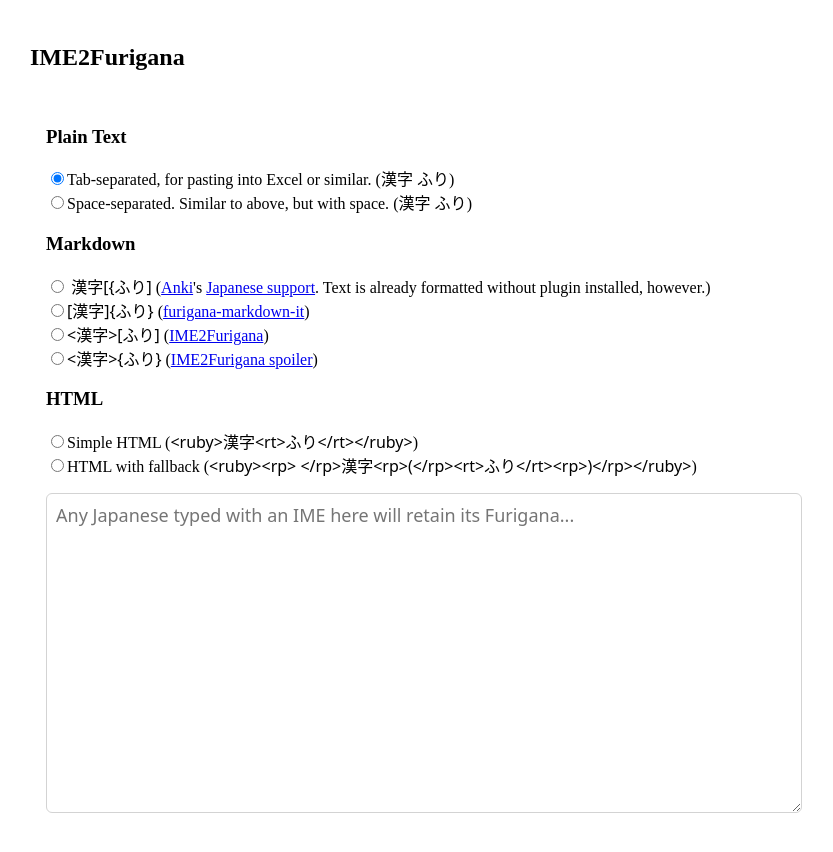
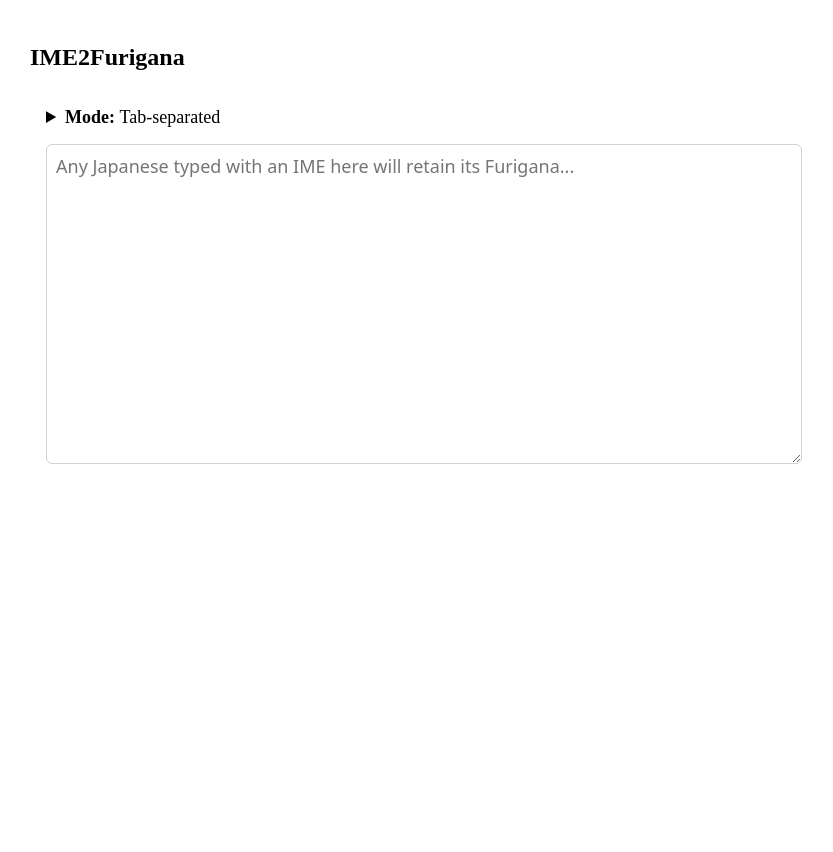
Before and after one commit to patarapolw/jptools, a Vue app: page / in a window 1280 px wide. Shown: the top 852 px of the page, without its empty margins (226-1059 px from the left). After the commit the page ends 800 px from the top, so only its background shows below. Built offline with nearby package versions, Linux system fonts and the light colour scheme.

Commit message:
use collapse

```diff
--- a/index.html
+++ b/index.html
@@ -5,8 +5,8 @@
   <meta charset="UTF-8" />
   <link rel="icon" href="/favicon.ico" />
   <meta name="viewport" content="width=device-width, initial-scale=1.0" />
-  <title>polv's jptools</title>
-  <meta property="og:description" content="Various tools for Japanese language learning.">
+  <title>polv's JPTools</title>
+  <meta property="og:description" content="Various tools for Japanese language">
 </head>
 
 <body>
--- a/src/components/IMEFurigana.vue
+++ b/src/components/IMEFurigana.vue
@@ -1,31 +1,52 @@
 <script lang="ts" setup>
 import { ref } from 'vue'
-import IMEFuriganaSelect, { MakeRubyFunc } from './IMEFuriganaSelect.vue'
+import IMEFuriganaSelect, { FuriganaOption } from './IMEFuriganaSelect.vue'
 
 const furiFuncs: {
   [cat: string]: {
-    [key: string]: MakeRubyFunc | null
+    [key: string]: FuriganaOption
   }
 } = {
   'Plain Text': {
-    tab: null,
-    space: null
+    tab: {
+      name: 'Tab-separated'
+    },
+    space: {
+      name: 'Space-separated'
+    }
   },
   Markdown: {
-    anki: (base, ruby) => ` ${base}[{${ruby}]`,
-    furiganaMarkdownIt: (base, ruby) => `[${base}]{${ruby}}`,
-    imeToFurigana: (base, ruby) => `<${base}>[${ruby}]`,
-    imeToFuriganaSpoiler: (base, ruby) => `<${base}>{${ruby}}`
+    anki: {
+      name: 'Anki Japanese Support',
+      fn: (base, ruby) => ` ${base}[{${ruby}]`
+    },
+    furiganaMarkdownIt: {
+      name: 'furigana-markdown-it',
+      fn: (base, ruby) => `[${base}]{${ruby}}`
+    },
+    imeToFurigana: {
+      name: 'IME2Furigana',
+      fn: (base, ruby) => `<${base}>[${ruby}]`
+    },
+    imeToFuriganaSpoiler: {
+      name: 'IME2Furigana spoiler',
+      fn: (base, ruby) => `<${base}>{${ruby}}`
+    }
   },
   HTML: {
-    htmlSimple: (base, ruby) => `<ruby>${base}<rt>${ruby}</rt></ruby>`,
-    htmlFallback: (base, ruby) =>
+    htmlSimple: {
+      name: 'Simple HTML',
+      fn: (base, ruby) => `<ruby>${base}<rt>${ruby}</rt></ruby>`
+    },
+    htmlFallback: {
+      name: 'HTML with fallback',
+      fn: (base, ruby) =>
         `<ruby><rp> </rp>${base}<rp>(</rp><rt>${ruby}</rt><rp>)</rp></ruby>`
     }
   }
+}
 
-const furiType = ref('tab')
-const furiFunc = ref<MakeRubyFunc | null>(furiFuncs['Plain Text'].tab)
+const currentFuri = ref<FuriganaOption>(furiFuncs['Plain Text'].tab)
 const furigana = ref('')
 
 function onTextAreaUpdate({ data }: { data: string }) {
@@ -41,10 +62,14 @@ function addFurigana({
   data: string
   target: HTMLTextAreaElement
 }) {
-  let furi = furigana.value.replace(/ｎ/g, 'ん')
+  let furi = furigana.value
+  // Although replacement does work, it's not a good idea to replace after all.
+  furi = furi.replace(/[ｎn]$/g, 'ん')
+  // furi = furi.replace(/[ＮN]$/g, 'ン')
+
   let markup = `${data}\t${furi}`
 
-  const rubyFunc = furiFunc.value
+  const rubyFunc = currentFuri.value.fn
   if (rubyFunc) {
     let parts = data.split(/(\p{sc=Han}+)/gu)
     if (parts.length === 1) return
@@ -67,8 +92,8 @@ function addFurigana({
       parts.map((p, idx) => (idx & 1 ? rubyFunc(p, rt[idx]) : p)).join('')
     ].join(' ')
   } else {
-    switch (furiType.value) {
-      case 'space':
+    switch (currentFuri.value.name) {
+      case 'Space-separated':
         markup = `${data} ${furi}`
     }
   }
@@ -84,19 +109,25 @@ function addFurigana({
 
 <template>
   <section>
+    <details class="options-collapse">
+      <summary>
+        <b> {{ `Mode: ` }} </b>
+        <span> {{ currentFuri.name }} </span>
+      </summary>
+
       <IMEFuriganaSelect
         :values="furiFuncs"
-      :select="furiType"
-      @change="(fn) => furiFunc = fn"
+        :select="currentFuri.name"
+        @change="(v) => currentFuri = v"
       >
-      <template v-slot:tab>
-        <span>{{ 'Tab-separated, for pasting into Excel or similar.' }}</span>
+        <template v-slot:tab="{ title }">
+          <span> {{ `${title}. For pasting into Excel or similar.` }} </span>
           <span>{{' ('}}</span>
           <span lang="ja">{{'漢字\tふり'}}</span>
           <span>{{')'}}</span>
         </template>
-      <template v-slot:space>
-        <span>{{ 'Space-separated. Similar to above, but with space.' }}</span>
+        <template v-slot:space="{ title }">
+          <span> {{ `${title}. Similar to above, but with space.` }} </span>
           <span>{{' ('}}</span>
           <span lang="ja">{{'漢字 ふり'}}</span>
           <span>{{')'}}</span>
@@ -124,7 +155,7 @@ function addFurigana({
           </span>
           <span>{{')'}}</span>
         </template>
-      <template v-slot:furiganaMarkdownIt="{ sample }">
+        <template v-slot:furiganaMarkdownIt="{ sample, title }">
           <span lang="ja">{{ sample }}</span>
           <span>{{' ('}}</span>
           <a
@@ -132,11 +163,11 @@ function addFurigana({
             target="_blank"
             rel="noopener noreferrer"
           >
-          {{'furigana-markdown-it'}}
+            {{ title }}
           </a>
           <span>{{')'}}</span>
         </template>
-      <template v-slot:imeToFurigana="{ sample }">
+        <template v-slot:imeToFurigana="{ sample, title }">
           <span lang="ja">{{ sample }}</span>
           <span>{{' ('}}</span>
           <a
@@ -144,11 +175,11 @@ function addFurigana({
             target="_blank"
             rel="noopener noreferrer"
           >
-          {{'IME2Furigana'}}
+            {{ title }}
           </a>
           <span>{{')'}}</span>
         </template>
-      <template v-slot:imeToFuriganaSpoiler="{ sample }">
+        <template v-slot:imeToFuriganaSpoiler="{ sample, title }">
           <span lang="ja">{{ sample }}</span>
           <span>{{' ('}}</span>
           <a
@@ -156,23 +187,13 @@ function addFurigana({
             target="_blank"
             rel="noopener noreferrer"
           >
-          {{'IME2Furigana spoiler'}}
+            {{ title }}
           </a>
           <span>{{')'}}</span>
         </template>
-      <template v-slot:htmlSimple="{ sample }">
-        <span>{{ 'Simple HTML' }}</span>
-        <span>{{' ('}}</span>
-        <span lang="ja">{{ sample }}</span>
-        <span>{{')'}}</span>
-      </template>
-      <template v-slot:htmlFallback="{ sample }">
-        <span>{{ 'HTML with fallback' }}</span>
-        <span>{{' ('}}</span>
-        <span lang="ja">{{ sample }}</span>
-        <span>{{')'}}</span>
-      </template>
       </IMEFuriganaSelect>
+    </details>
+
     <textarea
       lang="ja"
       placeholder="Any Japanese typed with an IME here will retain its Furigana..."
@@ -182,7 +203,7 @@ function addFurigana({
   </section>
 </template>
 
-<style scoped>
+<style lang="scss" scoped>
 textarea {
   width: 100%;
   height: 300px;
@@ -191,4 +212,13 @@ textarea {
   font-size: 18px;
   padding: 0.5em;
 }
+
+.options-collapse {
+  margin-bottom: 1em;
+
+  summary {
+    font-size: 18px;
+    cursor: pointer;
+  }
+}
 </style>
--- a/src/components/IMEFuriganaSelect.vue
+++ b/src/components/IMEFuriganaSelect.vue
@@ -1,17 +1,22 @@
 <script lang="ts" setup>
 export type MakeRubyFunc = (base: string, furi: string) => string
 
-const props = defineProps<{
+export type FuriganaOption = {
+  name: string
+  fn?: MakeRubyFunc
+}
+
+defineProps<{
   values: {
     [category: string]: {
-      [key: string]: MakeRubyFunc | null
+      [key: string]: FuriganaOption
     }
   }
   select: string
 }>()
 
 const emit = defineEmits<{
-  (e: 'change', value: MakeRubyFunc | null): void
+  (e: 'change', value: FuriganaOption): void
 }>()
 
 const name = 'RadioSelect-' + Math.random().toString(36).substring(2)
@@ -24,13 +29,21 @@ const name = 'RadioSelect-' + Math.random().toString(36).substring(2)
       <input
         type="radio"
         :name="name"
-        :checked="select === k"
+        :checked="select === v.name"
         @change="emit('change', v)"
       />
       <label>
-        <slot :name="k" :fn="v" :sample="v?.('漢字', 'ふり')" lang="ja">
-          <span v-if="v"> {{ v('漢字', 'ふり') }} </span>
-          <span v-else> {{ k }} </span>
+        <slot
+          :name="k"
+          :title="v.name"
+          :fn="v"
+          :sample="v.fn?.('漢字', 'ふり')"
+          lang="ja"
+        >
+          <span>{{ v.name }}</span>
+          <span v-if="v.fn">{{' ('}}</span>
+          <span v-if="v.fn" lang="ja"> {{ v.fn('漢字', 'ふり') }} </span>
+          <span v-if="v.fn">{{')'}}</span>
         </slot>
       </label>
     </div>
```
Also changed, not shown: 1 other file (tests, documents, lock files or other folders). Lines whose indentation alone changed are shown as unchanged.
